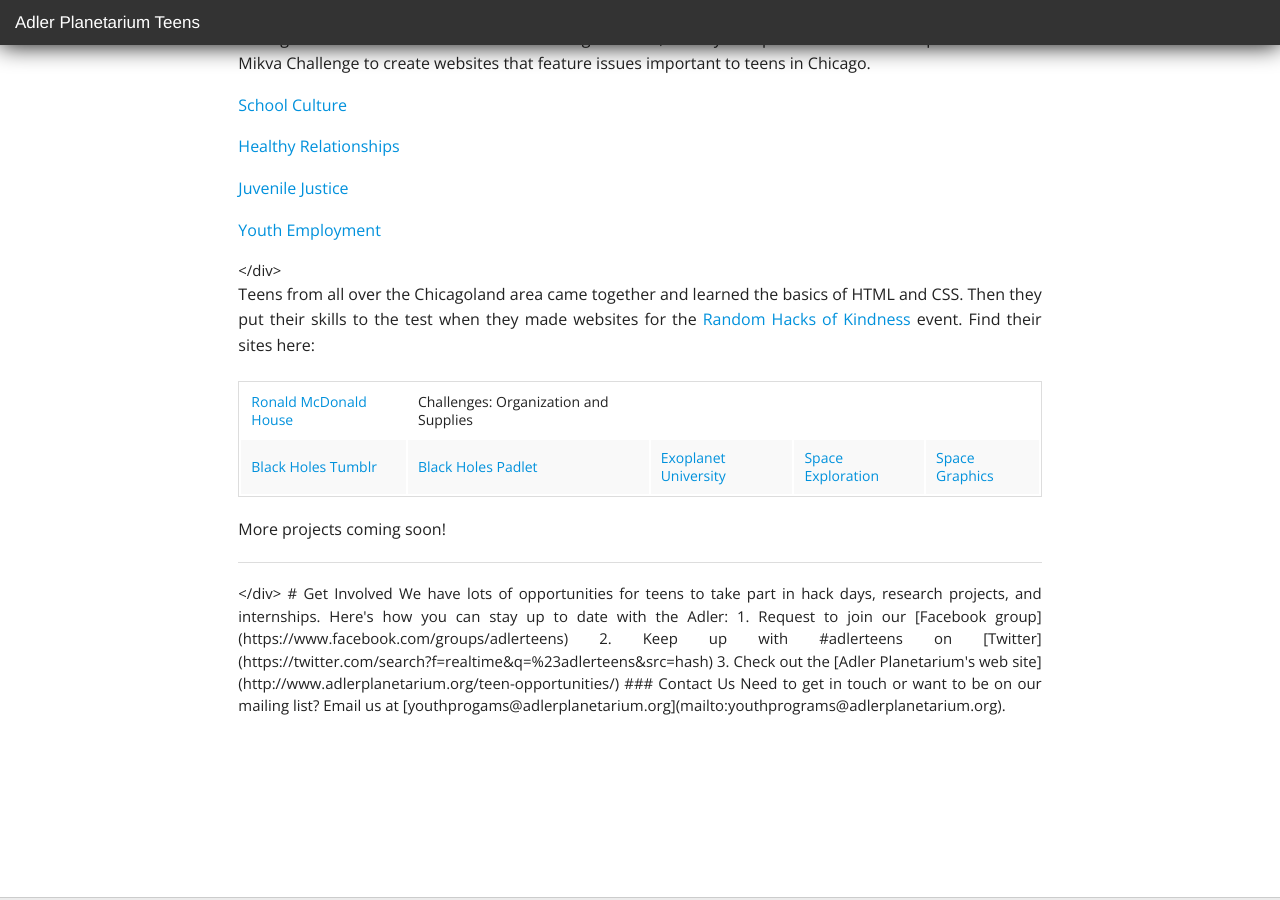
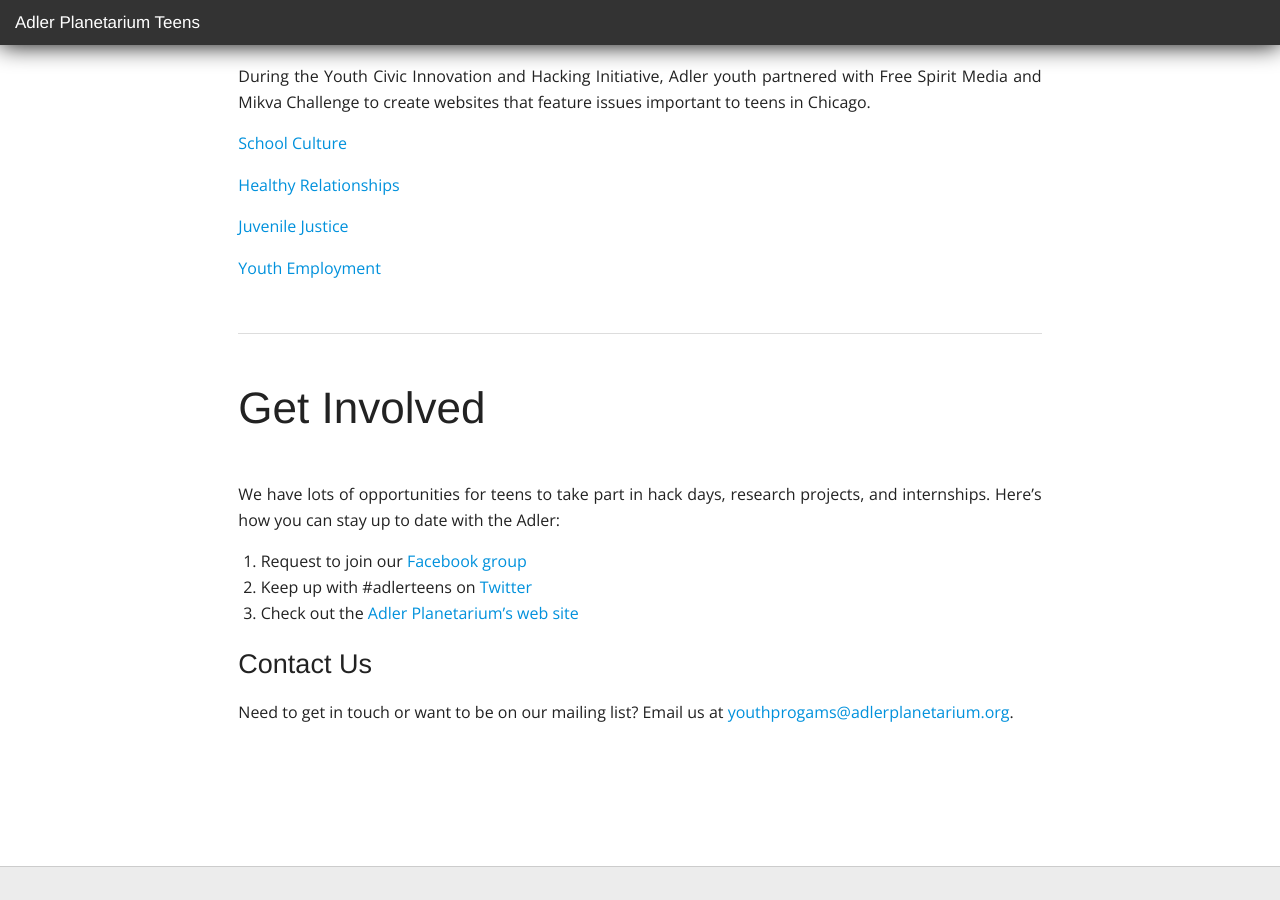
Before and after one commit to jbundy17/AdlerYouthPrograms.github.io, a Jekyll site: the page built from index.md, in a window 1280 px wide and 900 px high, scrolled down 851 px. Built offline with Jekyll 4.4.1, drawn with Linux system fonts in a browser that asks for light colours; nearby versions of some CDN libraries; Markdown is read by kramdown in place of the engine named in the settings.

Commit message:
Update index.md

```diff
--- a/index.md
+++ b/index.md
@@ -18,7 +18,7 @@ Find out by exploring some of our teen projects!
     <p>Partnering with other organizations, the Adler brought youth together for multiple hacking events.</p>
     <p><a href="http://bit.ly/1GDZyNE" target="_blank">Random Hacks of Kindness 2015</a> - Middle school students partnered with charities including Ronald McDonald House and Yogatones to hack for the issues their organizations faced.</p>
     <p><a href="http://bit.ly/1GYYap4" target="_blank">HackLabs Hack-a-thon 2015</a> - The Adler and Shedd brought teens together for hacking projects inclduing camera hacking and mudpuppy traps.</p>
-    <p>
+    <br/>
     <p>During the Youth Civic Innovation and Hacking Initiative, Adler youth partnered with Free Spirit Media and Mikva Challenge to create websites that feature issues important to teens in Chicago.</p>
     <p><a href="http://bit.ly/1kNTCcp" target="_blank">School Culture</a></p>
     <p><a href="http://bit.ly/1quHPPd" target="_blank">Healthy Relationships</a></p>
```
